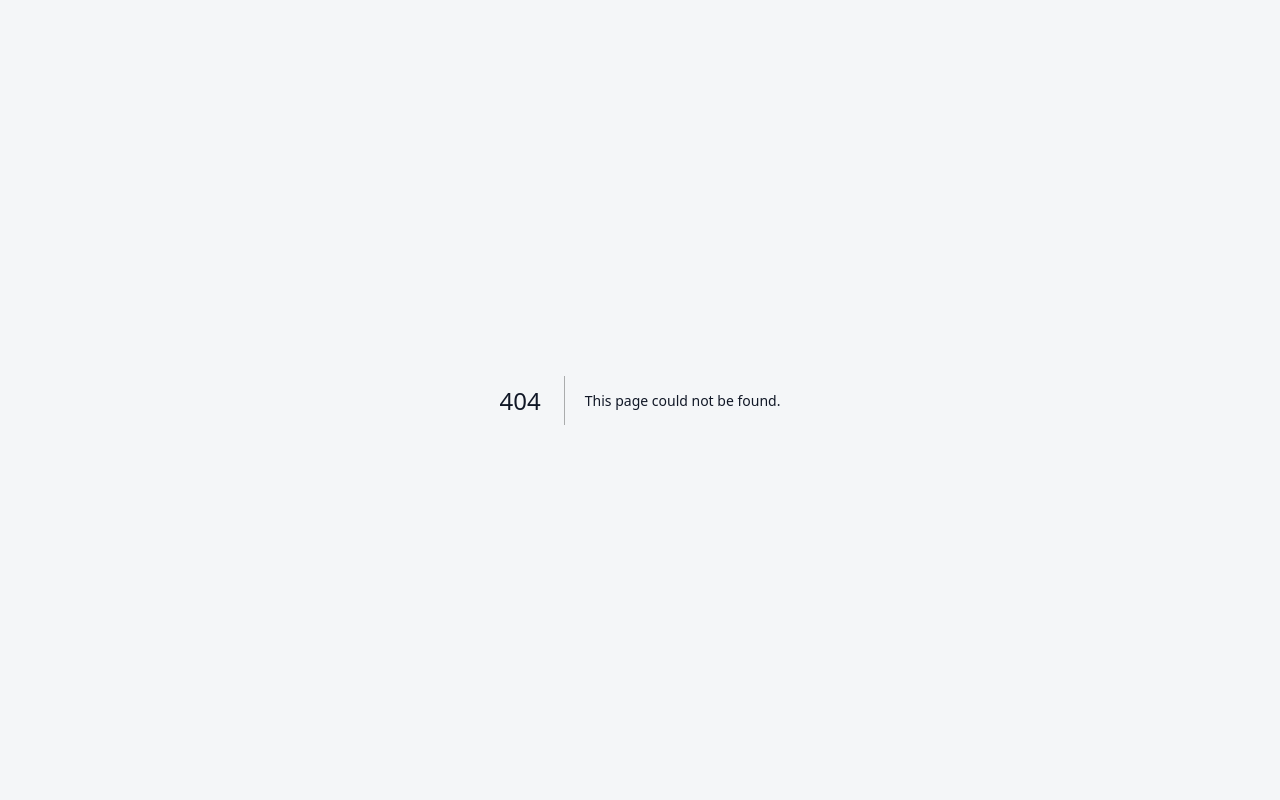
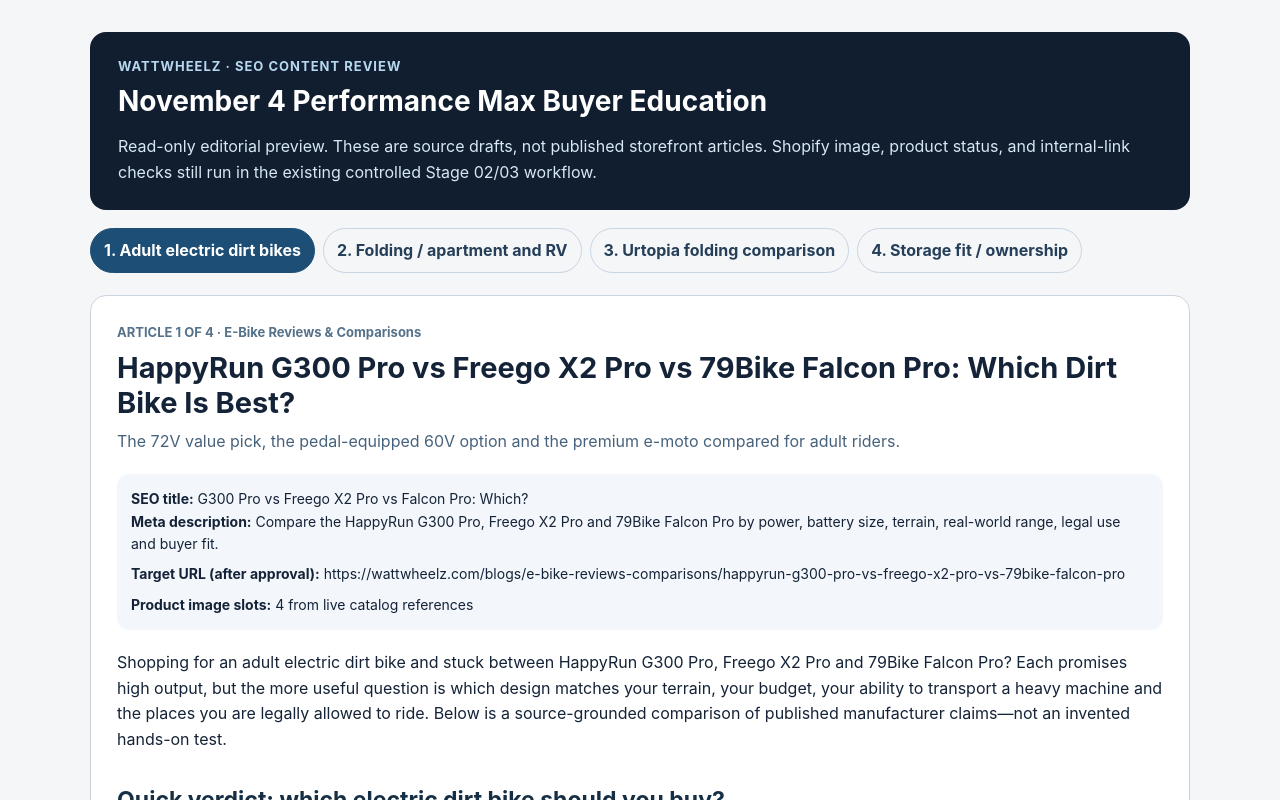
Before and after one commit to HighTicketElites/ecommerce-seo-engine, a Next.js app: page /pmax-review in a window 1280 px wide. Before the commit this address had no page. Shown: the top 800 px of the page. Built offline with nearby package versions, Linux system fonts and the light colour scheme.

Commit message:
Add read-only preview for four WattWheelz PMax SEO articles

```diff
--- /dev/null
+++ b/app/pmax-review/page.js
@@ -0,0 +1,81 @@
+import dirt from '../../data/nov-04-01-g300-vs-x2-vs-falcon.js';
+import apartments from '../../data/nov-04-02-apartment-rv-guide.js';
+import urtopia from '../../data/nov-04-03-urtopia-fold-comparison.js';
+import storage from '../../data/nov-04-04-folding-fit-storage.js';
+
+export const dynamic='force-dynamic';
+export const metadata={title:'WattWheelz SEO — November 4 Editorial Review',robots:{index:false,follow:false}};
+
+const articles=[dirt,apartments,urtopia,storage];
+const modelPictures={
+ 'happyrun-electric-dirt-bike-g300-pro':'https://wattwheelz.com/cdn/shop/files/happyrun-g300pro-electric-dirt-bike_3.jpg?v=1770748287&width=1200',
+ 'freego-x2-pro-all-terrain-off-road-motorcycle-electric-dirt-bike-with-pedals':'https://wattwheelz.com/cdn/shop/files/X2-pro-All-terrain-Motorcycle.jpg?v=1771295704&width=1200',
+ '79bike-falcon-pro':'https://wattwheelz.com/cdn/shop/files/DSC00124.jpg?v=1776249500&width=1200',
+ 'carbon-fold':'https://wattwheelz.com/cdn/shop/files/fold2.jpg?v=1771907318&width=1200',
+ 'urtopia-carbon-fold-step-thru-ebike':'https://wattwheelz.com/cdn/shop/files/cfb.webp?v=1771910791&width=1200',
+ 'urtopia-carbon-fold-2-e-bike':'https://wattwheelz.com/cdn/shop/files/blue16_12ee6476-bee1-45f9-a611-6c675e0e2f9f.png?v=1790467844&width=1200',
+ 'mooncool-pop-folding-electric-bike':'https://wattwheelz.com/cdn/shop/files/mooncool-pop-vibrant-orange-1.png?v=1789045303&width=1200'
+};
+function escapeHtml(value){return String(value??'').replace(/[&<>"']/g,s=>({'&':'&amp;','<':'&lt;','>':'&gt;','"':'&quot;',"'":'&#39;'}[s]));}
+function previewBody(job){
+ const byId=new Map((job.image_plan||[]).map(p=>[p[0]+':'+p[1],p]));
+ return String(job.body).replace(/<!-- IMAGE:([^:]+):(\d+) -->/g,(_,handle,index)=>{
+  const p=byId.get(handle+':'+index);
+  const url=modelPictures[handle];
+  if(!p||!url)return '<div class="art-missing">Official Shopify image awaits product verification</div>';
+  return '<figure><img src="'+escapeHtml(url)+'" alt="'+escapeHtml(p[2])+'" loading="lazy"/><figcaption>'+escapeHtml(p[3])+'</figcaption></figure>';
+ });
+}
+const groups=[{name:'Adult electric dirt bikes',value:0},{name:'Folding / apartment and RV',value:1},{name:'Urtopia folding comparison',value:2},{name:'Storage fit / ownership',value:3}];
+export default async function Review({searchParams}){
+ const params=await searchParams;
+ const index=Number.parseInt(params?.article||'0',10);
+ const active=Number.isInteger(index)&&index>=0&&index<articles.length?index:0;
+ const job=articles[active];
+ const html=previewBody(job);
+ const style={
+  page:{maxWidth:1100,margin:'32px auto',padding:'0 20px 56px',fontFamily:'Inter,system-ui,sans-serif',color:'#142337',lineHeight:1.6},
+  header:{background:'#111e30',color:'#fff',padding:'24px 28px',borderRadius:16},
+  tabs:{display:'flex',flexWrap:'wrap',gap:8,margin:'18px 0 22px'},
+  tab:{padding:'9px 13px',borderRadius:999,textDecoration:'none',fontWeight:650,border:'1px solid #c8d5e2',color:'#263f59'},
+  active:{background:'#1d4f76',borderColor:'#1d4f76',color:'#fff'},
+  article:{background:'#fff',border:'1px solid #cbd5e1',padding:'26px',borderRadius:16},
+  note:{background:'#f3f6fa',padding:14,borderRadius:12,fontSize:14},
+  pill:{display:'inline-block',fontSize:12,margin:'0 6px 6px 0',padding:'4px 8px',background:'#eef3f7',borderRadius:12,color:'#38516e'}
+ };
+ return <main style={style.page}>
+ <header style={style.header}><div style={{letterSpacing:1,fontSize:13,color:'#b8d8f0',fontWeight:700}}>WATTWHEELZ · SEO CONTENT REVIEW</div>
+  <h1 style={{fontSize:28,lineHeight:1.2,margin:'8px 0'}}>November 4 Performance Max Buyer Education</h1>
+  <p style={{marginBottom:0,color:'#d7e8f3'}}>Read-only editorial preview. These are source drafts, not published storefront articles. Shopify image, product status, and internal-link checks still run in the existing controlled Stage 02/03 workflow.</p></header>
+ <nav aria-label="Choose article preview" style={style.tabs}>{groups.map(({name,value})=><a key={value} href={'/pmax-review?article='+value} style={{...style.tab,...(value===active?style.active:{})}}>{value+1}. {name}</a>)}</nav>
+ <section style={style.article}>
+ <div style={{color:'#56728b',fontSize:13,fontWeight:700}}>ARTICLE {active+1} OF 4 · {job.manifest.blog_title}</div>
+ <h2 style={{fontSize:29,lineHeight:1.2,margin:'8px 0 6px'}}>{job.manifest.title}</h2>
+ <p style={{margin:'8px 0 20px',color:'#47627c'}}>{job.manifest.excerpt}</p>
+ <div style={{...style.note,marginBottom:20}}>
+ <div><strong>SEO title:</strong> {job.manifest.seo_title}</div>
+ <div><strong>Meta description:</strong> {job.manifest.meta_description}</div>
+ <div style={{marginTop:8}}><strong>Target URL (after approval):</strong> https://wattwheelz.com/blogs/{job.manifest.blog_handle}/{job.manifest.handle}</div>
+ <div style={{marginTop:8}}><strong>Product image slots:</strong> {job.image_plan.length} from live catalog references</div>
+ </div>
+ <div className="wwArticlePreview" dangerouslySetInnerHTML={{__html:html}}/>
+ </section>
+ <aside style={{...style.note,marginTop:22}}>
+  <strong>Production status:</strong> Editorial source preflight completed. The four files still require authenticated WattWheelz Shopify creation, live product/media/link validation, 16:9 cover QA and individual Stage 03 approval before publishing.
+  <p style={{margin:'8px 0 0'}}>Open <a href="https://wattwheelz-seo-draft-generator-info-19821198.vercel.app/">Stage 02 Draft Generator</a> or <a href="https://wattwheelz-shopify-content-ops-info-19821198.vercel.app/">Stage 03 Publishing Control</a>.</p>
+ </aside>
+ <style>{`
+  .wwArticlePreview h2{font-size:23px;line-height:1.3;margin:34px 0 10px;color:#162f45}
+  .wwArticlePreview h3{font-size:17px;margin:17px 0 4px}
+  .wwArticlePreview p{margin:10px 0 16px;font-size:16px}
+  .wwArticlePreview a{color:#165d98;text-decoration:underline;text-underline-offset:2px}
+  .wwArticlePreview ul{padding-left:22px}
+  .wwArticlePreview figure{margin:24px 0;background:#f7f9fa;border:1px solid #dfe7ef;border-radius:12px;padding:12px}
+  .wwArticlePreview img{display:block;width:100%;max-height:480px;object-fit:contain}
+  .wwArticlePreview figcaption{font-size:13px;color:#5d7387;margin-top:8px}
+  .wwArticlePreview table{width:100%;border-collapse:collapse;font-size:13px;margin:18px 0;display:block;overflow-x:auto;white-space:normal}
+  .wwArticlePreview th,.wwArticlePreview td{border:1px solid #d4dfeb;padding:10px;text-align:left;vertical-align:top}
+  .wwArticlePreview th{background:#eff5fa}
+ `}</style>
+ </main>;
+}
```
